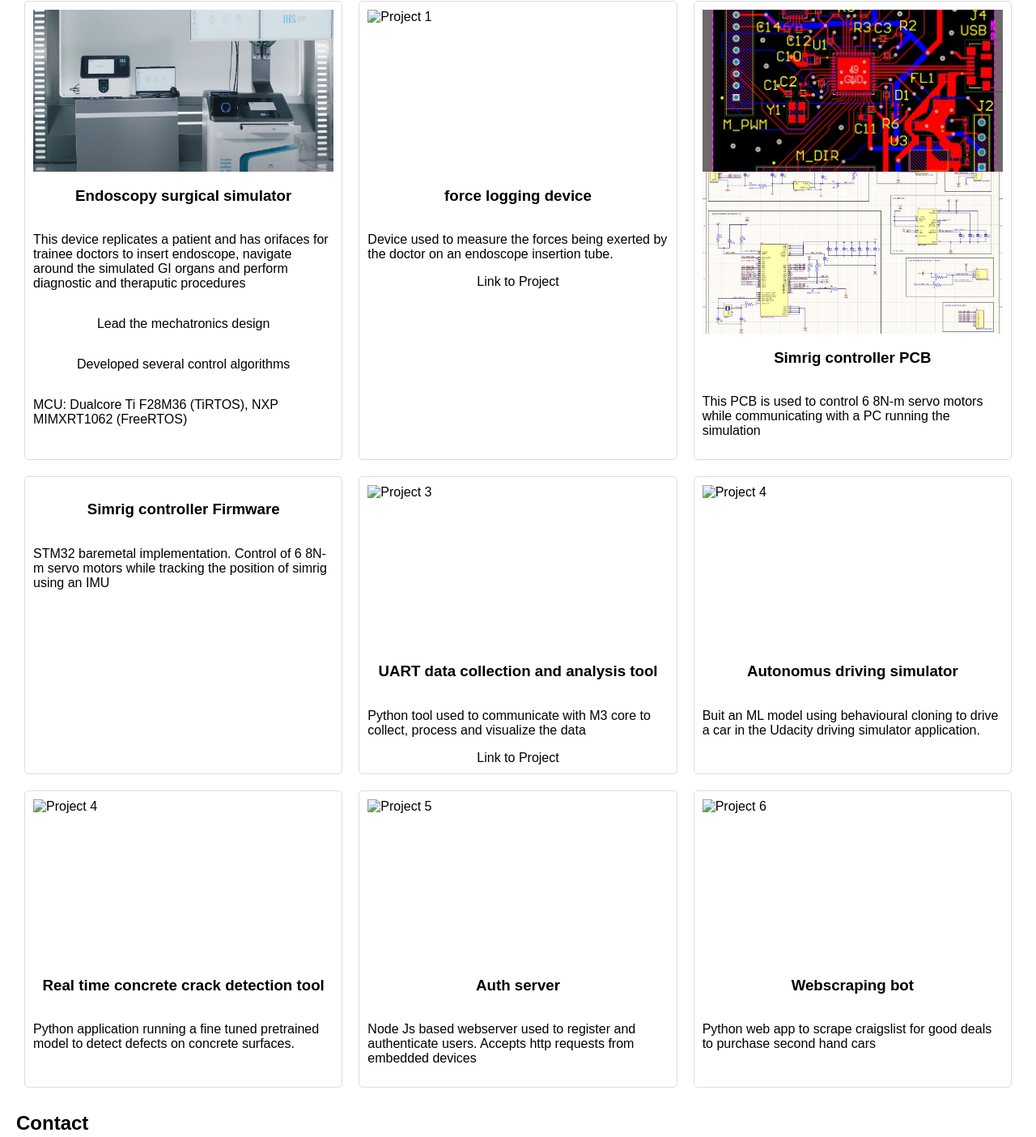
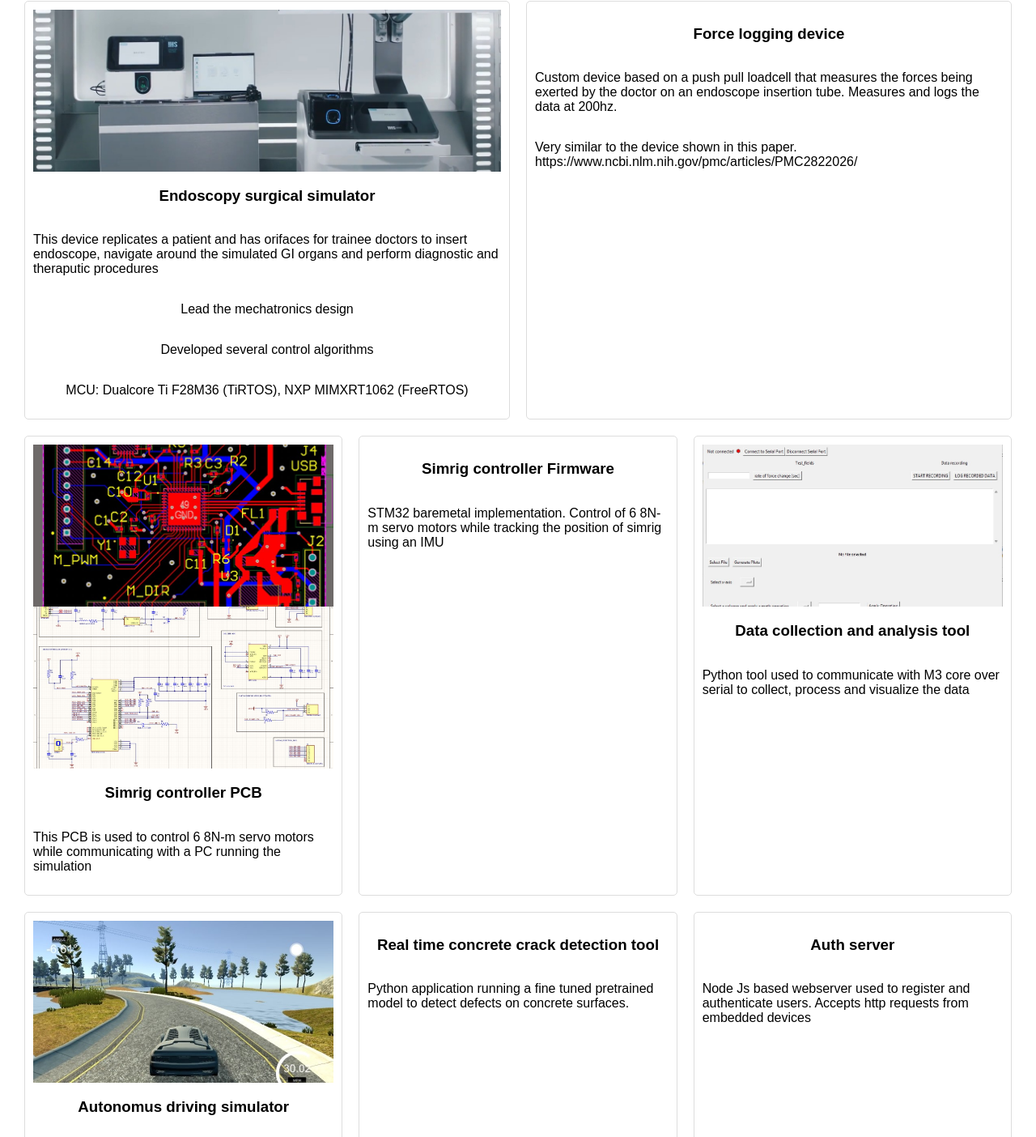
Before and after one commit to 7Spartan/7spartan.github.io, a plain HTML site: page index.html in a window 1280 px wide. Shown: the part 272-1676 px from the top of the page at 81% size. Drawn offline with Linux system fonts and the light colour scheme.

Commit message:
removed the unused links

```diff
--- a/index.html
+++ b/index.html
@@ -38,10 +38,10 @@
                     <p>MCU: Dualcore Ti F28M36 (TiRTOS), NXP MIMXRT1062 (FreeRTOS)</p>
                 </div>
                 <div class="project-card">
-                    <img src="image1.jpg" alt="Project 1">
-                    <h3>force logging device</h3>
-                    <p>Device used to measure the forces being exerted by the doctor on an endoscope insertion tube.</p>
-                    <a href="#">Link to Project</a>
+                    <!-- <img src="image1.jpg" alt="Project 1"> -->
+                    <h3>Force logging device</h3>
+                    <p>Custom device based on a push pull loadcell that measures the forces being exerted by the doctor on an endoscope insertion tube. Measures and logs the data at 200hz.</p>
+                    <p>Very similar to the device shown in <a href="https://www.ncbi.nlm.nih.gov/pmc/articles/PMC2822026/" target="_blank">this</a> paper. <a href="https://www.ncbi.nlm.nih.gov/pmc/articles/PMC2822026/" target="_blank"> https://www.ncbi.nlm.nih.gov/pmc/articles/PMC2822026/ </a> </p>
                 </div>
                 <div class="project-card">
                     <img src="resources/Simrig_controller_pcb.jpg" alt="Project 2">
@@ -54,29 +54,28 @@
                     <p>STM32 baremetal implementation. Control of 6 8N-m servo motors while tracking the position of simrig using an IMU</p>
                 </div>
                 <div class="project-card">
-                    <img src="image3.jpg" alt="Project 3">
-                    <h3>UART data collection and analysis tool</h3>
-                    <p>Python tool used to communicate with M3 core to collect, process and visualize the data</p>
-                    <a href="#">Link to Project</a>
+                    <img src="resources/data_collection_gui.jpg" alt="Project 3">
+                    <h3>Data collection and analysis tool</h3>
+                    <p>Python tool used to communicate with M3 core over serial to collect, process and visualize the data</p>
                 </div>
                 <div class="project-card">
-                    <img src="image4.jpg" alt="Project 4">
+                    <img src="resources/self_driving_car.jpg" alt="Project 4">
                     <a href="https://github.com/7Spartan/Track" target="_blank"><h3>Autonomus driving simulator</h3></a>
                     <p>Buit an ML model using behavioural cloning to drive a car in the Udacity driving simulator application.</p>
                 </div>
                 <div class="project-card">
-                    <img src="image4.jpg" alt="Project 4">
+                    <!-- <img src="image4.jpg" alt="Project 4"> -->
                     <a href="https://github.com/7Spartan/Crack-detection" target="_blank"><h3>Real time concrete crack detection tool</h3></a>
                     <p>Python application running a fine tuned pretrained model to detect defects on concrete surfaces.</p>
                 </div>
                 <div class="project-card">
-                    <img src="image5.jpg" alt="Project 5">
+                    <!-- <img src="image5.jpg" alt="Project 5"> -->
                     <a href="https://github.com/7Spartan/vo_server" target="_blank"><h3>Auth server</h3></a>
                     <p>Node Js based webserver used to register and authenticate users. Accepts http requests from embedded devices</p>
 
                 </div>
                 <div class="project-card">
-                    <img src="image6.jpg" alt="Project 6">
+                    <!-- <img src="image6.jpg" alt="Project 6"> -->
                     <a href="https://github.com/7Spartan/scraping_tool" target="_blank"><h3>Webscraping bot</h3></a>
                     <p>Python web app to scrape craigslist for good deals to purchase second hand cars</p>
                 </div>
```
Also changed, not shown: resources/data_collection_gui.jpg (added), resources/self_driving_car.jpg (added).
